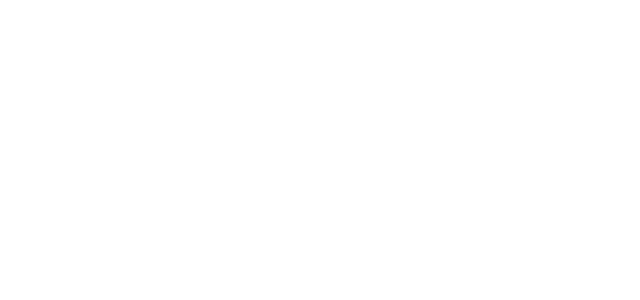
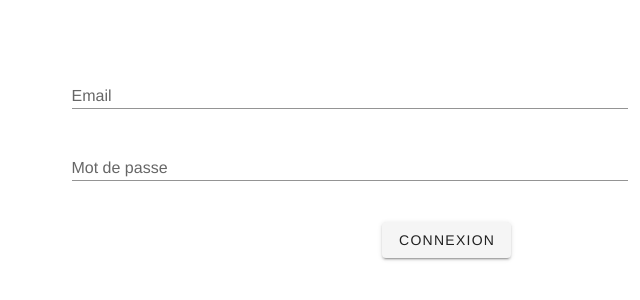
Before and after one commit to OrgCircle/front, a Vue app: page /#/ in a window 1280 px wide. Shown: the part 232-532 px from the top of the page, without its empty margins (0-640 px from the left). Built offline with nearby package versions, Linux system fonts and the light colour scheme.

Commit message:
validation de formulaire

```diff
--- /dev/null
+++ b/src/components/login.vue
@@ -0,0 +1,77 @@
+<template>
+    <v-container>
+      <v-form ref="form">
+        <v-row justify="center">
+          <v-col
+            md="6 "
+            sm="8"
+            xs="12"
+          >
+            <v-text-field
+              v-model="formValues.email"
+              label="Email"
+              :rules="emailRules"
+              required
+              outline
+              dense
+            />
+          </v-col>
+        </v-row>
+        <v-row>
+          <v-col
+            md="6"
+            sm="8"
+            xs="12"
+          >
+            <v-text-field
+              v-model="formValues.password"
+              label="Mot de passe"
+              :rules="passwordRules"
+              type="password"
+              required
+              outline
+              dense
+            />
+          </v-col>
+        </v-row>
+        <v-row justify="center">
+          <v-col cols="6" sm="8" xs="12">
+            <v-btn
+              @click="submitConnexion"
+            >
+              Connexion
+            </v-btn>
+          </v-col>
+        </v-row>
+      </v-form>
+    </v-container>
+</template>
+
+<script>
+
+export default {
+  name: 'Login',
+  data: () => {
+      return {
+        emailRules: [
+          v => !!v || 'L\'email est requis.',
+          v => /^(([^<>()[\]\\.,;:\s@']+(\.[^<>()\\[\]\\.,;:\s@']+)*)|('.+'))@((\[[0-9]{1,3}\.[0-9]{1,3}\.[0-9]{1,3}\.[0-9]{1,3}\])|(([a-zA-Z\-0-9]+\.)+[a-zA-Z]{2,}))$/.test(v) || 'L\'email doit être valide.'
+        ],
+        passwordRules: [
+          v => !!v || 'Le mot de passe est requis.'
+        ],
+        formValues: {
+            email: '',
+            password: ''
+        }
+      }
+  },
+  methods: {
+    submitConnexion () {
+      if (this.$refs.form.validate()) {
+        alert("Le formulaire est valide.")
+      }
+    }
+  }
+}
+</script>
--- a/src/router/index.js
+++ b/src/router/index.js
@@ -18,4 +18,9 @@ const router = new VueRouter({
   routes
 })
 
+router.beforeEach((to, from, next) => {
+  if (to.name !== 'Home' && !sessionStorage.getItem('isAuthentificated')) next({ name: 'Home' })
+  else next()
+})
+
 export default router
--- a/src/views/Home.vue
+++ b/src/views/Home.vue
@@ -1,18 +1,25 @@
 <template>
   <div class="home">
-    <v-container>
-      <v-row>
-        <v-col col="12">
-
-        </v-col>
-      </v-row>
+    <v-container class="full-screen-centered">
+      <login />
     </v-container>
   </div>
 </template>
 
 <script>
-
+import Login from '@/components/login'
 export default {
   name: 'Home',
+  components: { Login }
 }
 </script>
+
+<style scoped>
+.full-screen-centered {
+  width: 100vw;
+  height: 100vh;
+  display: flex;
+  align-items: center;
+  justify-content: center;
+}
+</style>
```
Also changed, not shown: public/logo.png (added).
